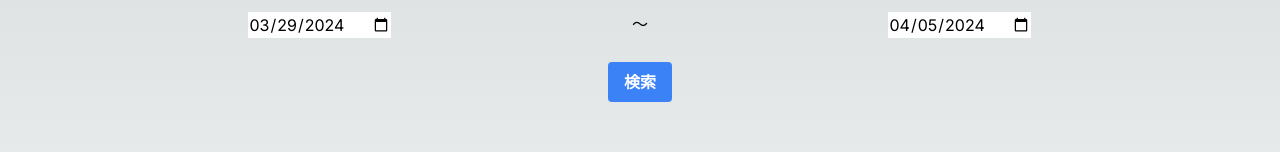
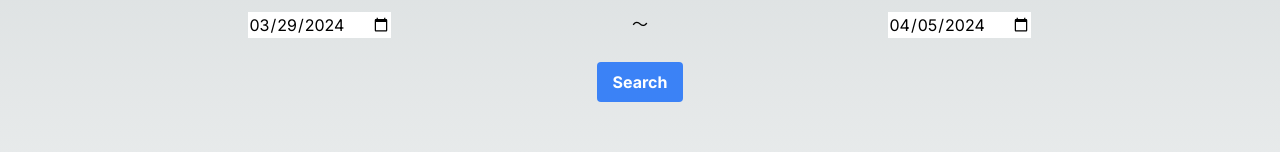
Before and after one commit to haruom/chroplus-solana-web, a Next.js app: page /lab/search in a window 1280 px wide. Shown: the part 179-331 px from the top of the page. Built offline with nearby package versions, Linux system fonts and the light colour scheme.

Commit message:
add:firestore key

```diff
--- a/src/app/lab/order/page.tsx
+++ b/src/app/lab/order/page.tsx
@@ -35,7 +35,7 @@
             <span className="mx-3">{endDate}</span>
         </div>
         <p className="text-center m-3">Amount of remittance</p>
-        <p className="text-center m-3">{amount}MATIC</p>
+        <p className="text-center m-3">{amount}SOL</p>
         </>
     );
     }
--- a/src/app/lab/search/page.tsx
+++ b/src/app/lab/search/page.tsx
@@ -68,7 +68,7 @@
         {aleart && <p className="text-red-500">{aleart}</p>}
       </div>
       <div className="flex justify-center m-3">
-        <button onClick={handleSearchClick} className="bg-blue-500 hover:bg-blue-700 text-white font-bold py-2 px-4 rounded">検索</button>
+        <button onClick={handleSearchClick} className="bg-blue-500 hover:bg-blue-700 text-white font-bold py-2 px-4 rounded">Search</button>
       </div>
 
       {showResult && (
```
Also changed, not shown: 1 other file (tests, documents, lock files or other folders).
